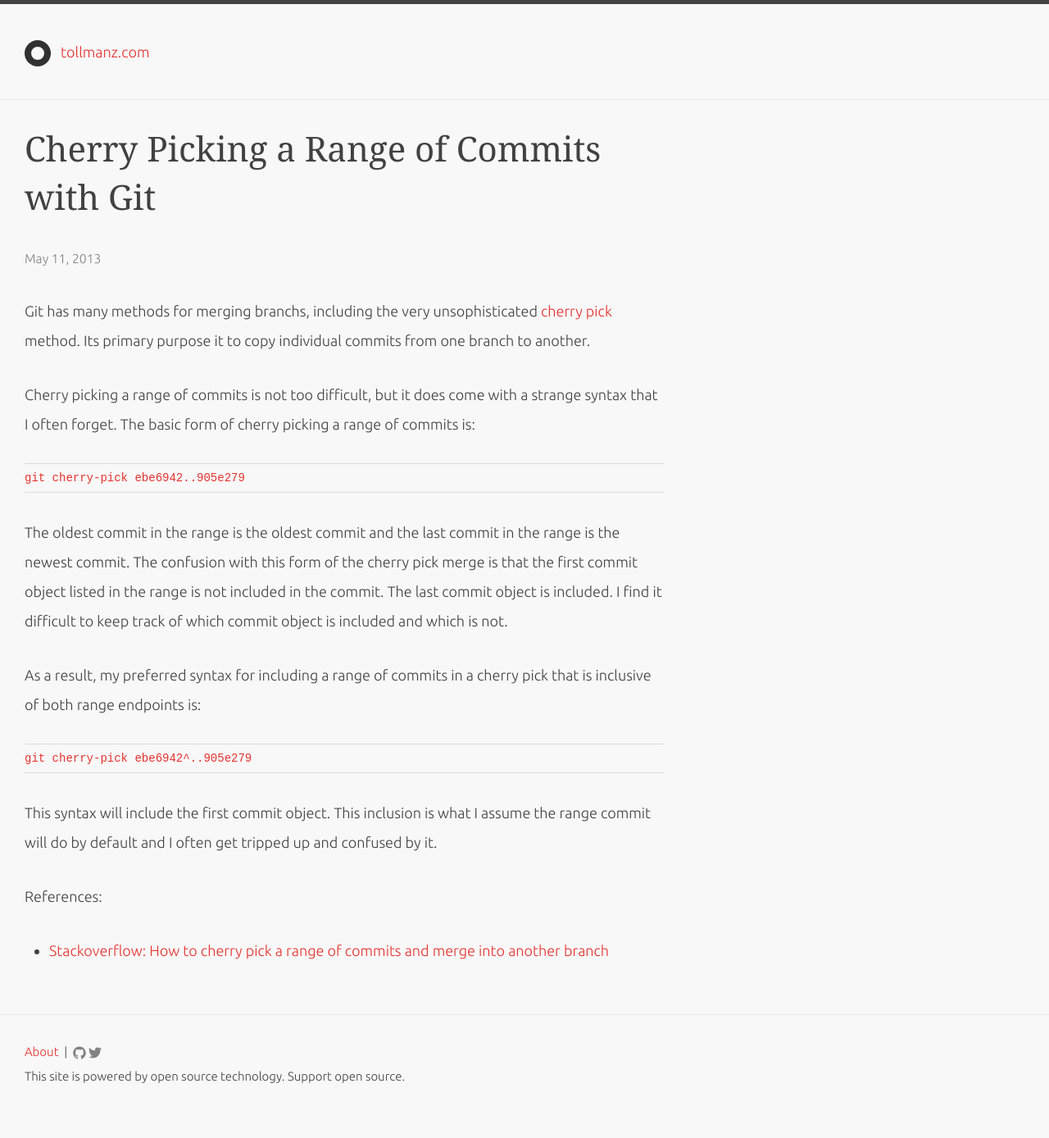
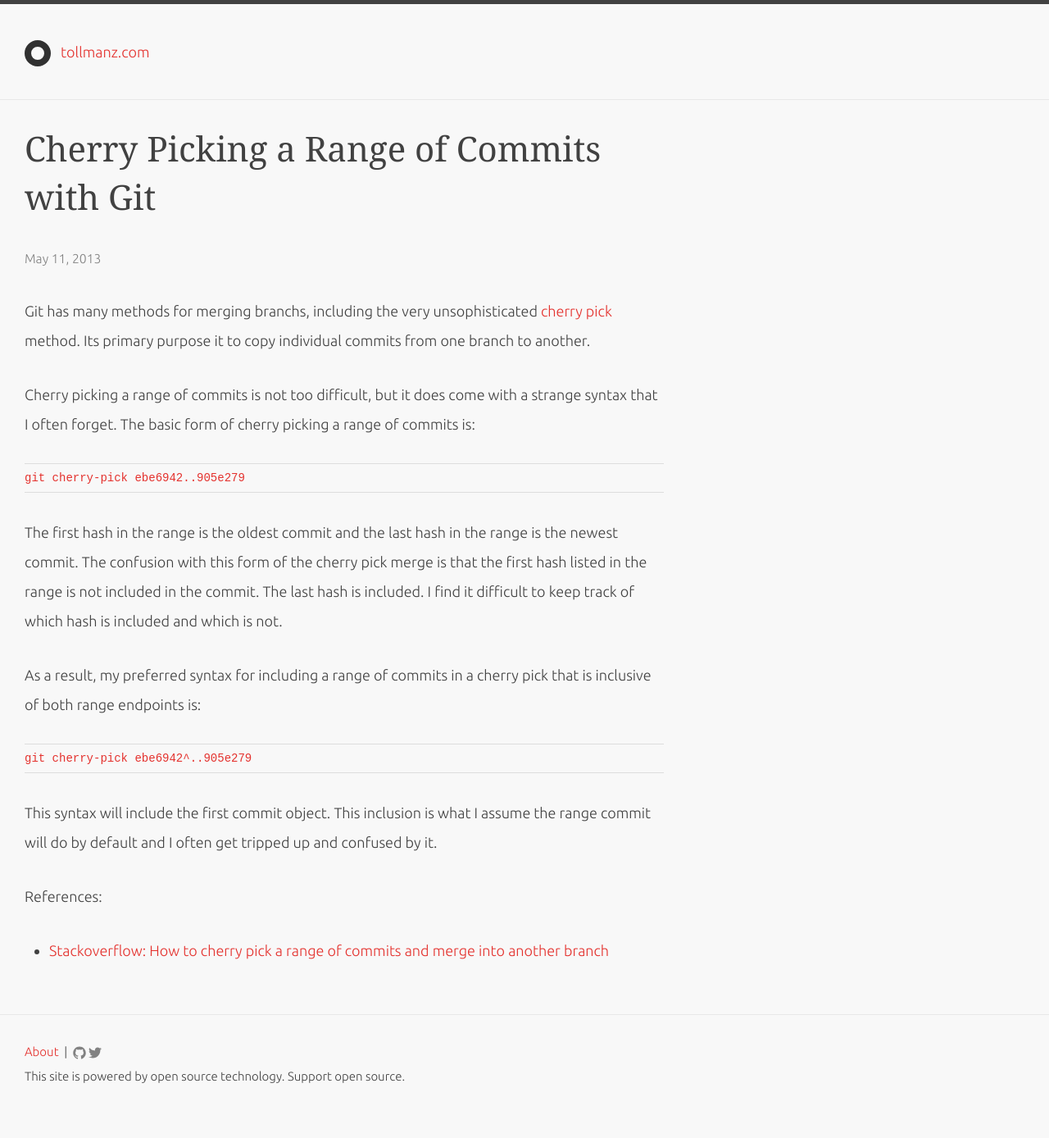
Before and after one commit to tollmanz/tollmanz.com-old, a Jekyll site: the page built from _posts/2013-05-11-git-cherry-pick-range.markdown, in a window 1280 px wide. Shown: the whole page at 82% size. Built offline with Jekyll 4.4.1, drawn with Linux system fonts in a browser that asks for light colours; some web fonts are replaced.

Commit message:
Fix article typos.

```diff
--- a/_posts/2013-05-09-git-checkout-remote-branch.markdown
+++ b/_posts/2013-05-09-git-checkout-remote-branch.markdown
@@ -5,7 +5,7 @@ date:       2013-05-09 08:22:00
 categories: git branch remote
 ---
 
-After cloning a git repository, you may want to work on a branch from that clones repository. You cannot create a branch in the normal manner. Instead, you need to create a branch based on the remote branch that is set up to track the branch from the remote. It is simple to do, but easy to forget.
+After cloning a git repository, you may want to work on a branch from the origin repository. You cannot create a branch in the normal manner. Instead, you need to create a branch based on the remote branch that is set up to track the branch from the remote. It is simple to do, but easy to forget.
 
 {% highlight bash %}
 git checkout -b test origin/test
--- a/_posts/2013-05-11-git-cherry-pick-range.markdown
+++ b/_posts/2013-05-11-git-cherry-pick-range.markdown
@@ -13,7 +13,7 @@ Cherry picking a range of commits is not too difficult, but it does come with a
 git cherry-pick ebe6942..905e279
 {% endhighlight %}
 
-The oldest commit in the range is the oldest commit and the last commit in the range is the newest commit. The confusion with this form of the cherry pick merge is that the first commit object listed in the range is not included in the commit. The last commit object is included. I find it difficult to keep track of which commit object is included and which is not.
+The first hash in the range is the oldest commit and the last hash in the range is the newest commit. The confusion with this form of the cherry pick merge is that the first hash listed in the range is not included in the commit. The last hash is included. I find it difficult to keep track of which hash is included and which is not.
 
 As a result, my preferred syntax for including a range of commits in a cherry pick that is inclusive of both range endpoints is:
 
```
